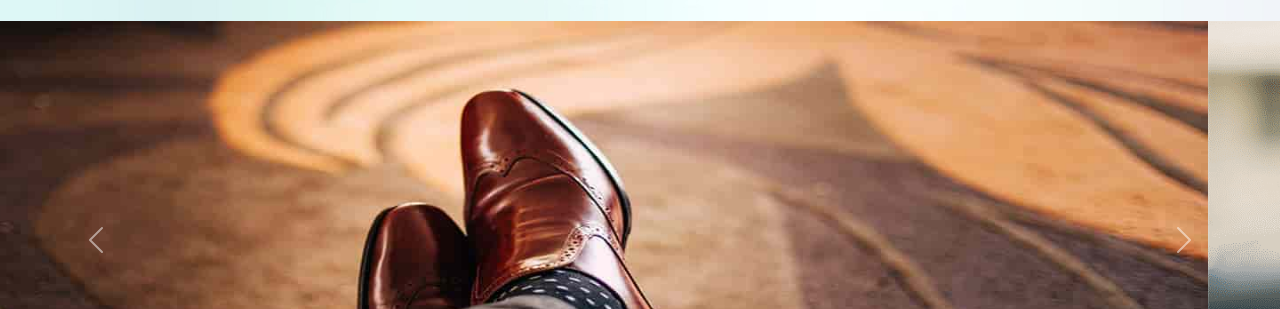
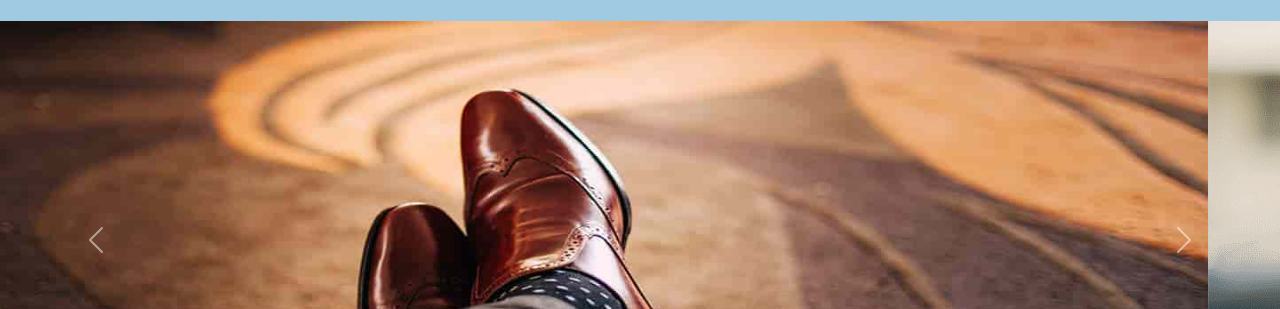
Before and after one commit to NicolasLorido/dise-oweb, a website: page index.html in a window 1280 px wide. Shown: the part 173-482 px from the top of the page. Drawn offline with nearby package versions, Linux system fonts and the light colour scheme; files that its build step writes are made by us from their sources.

Commit message:
modifique fondo

```diff
--- a/scss/main.scss
+++ b/scss/main.scss
@@ -3,7 +3,7 @@
     padding: 0;
 }
 body{
-    background-image: url(../img/fondo.jpg);
+    background-color: #a0c9e2;
     a{
         text-decoration: none;
         color: #000000 ;
```
